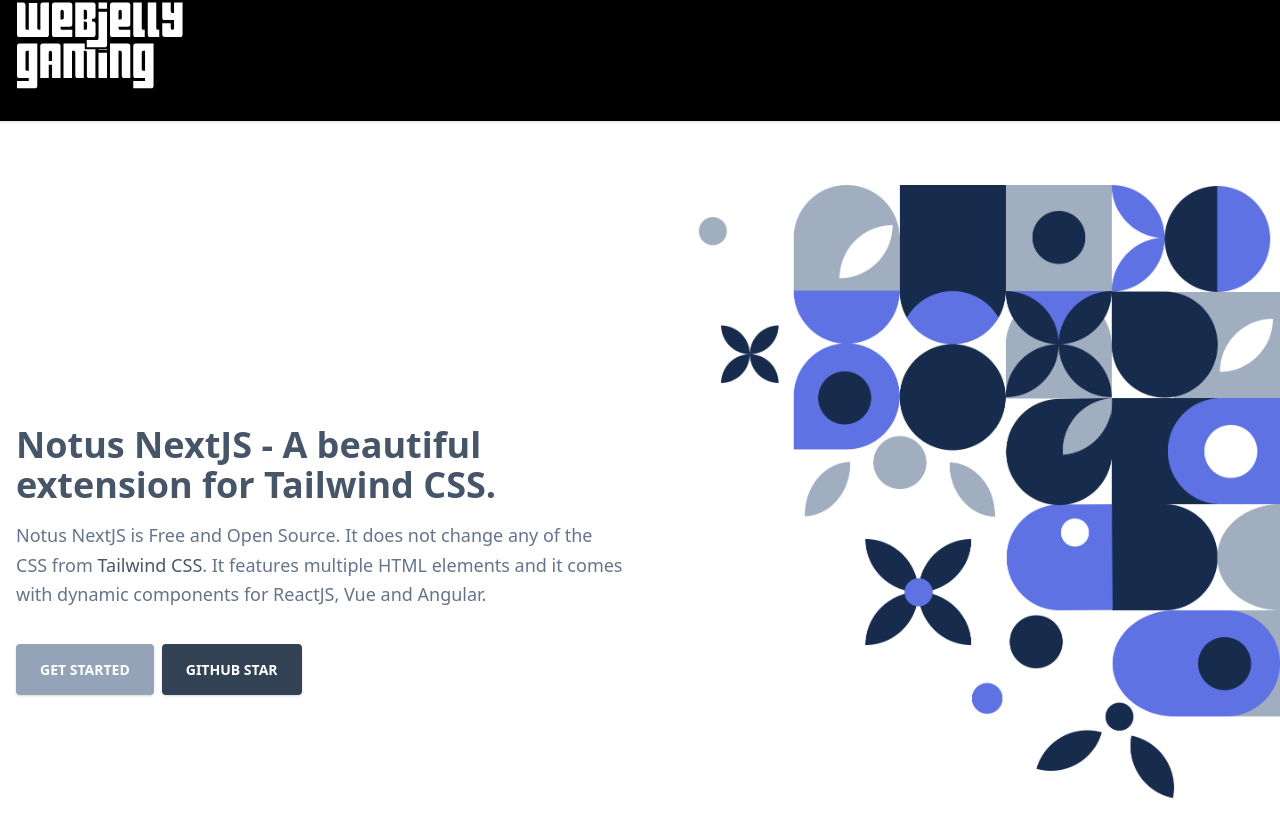
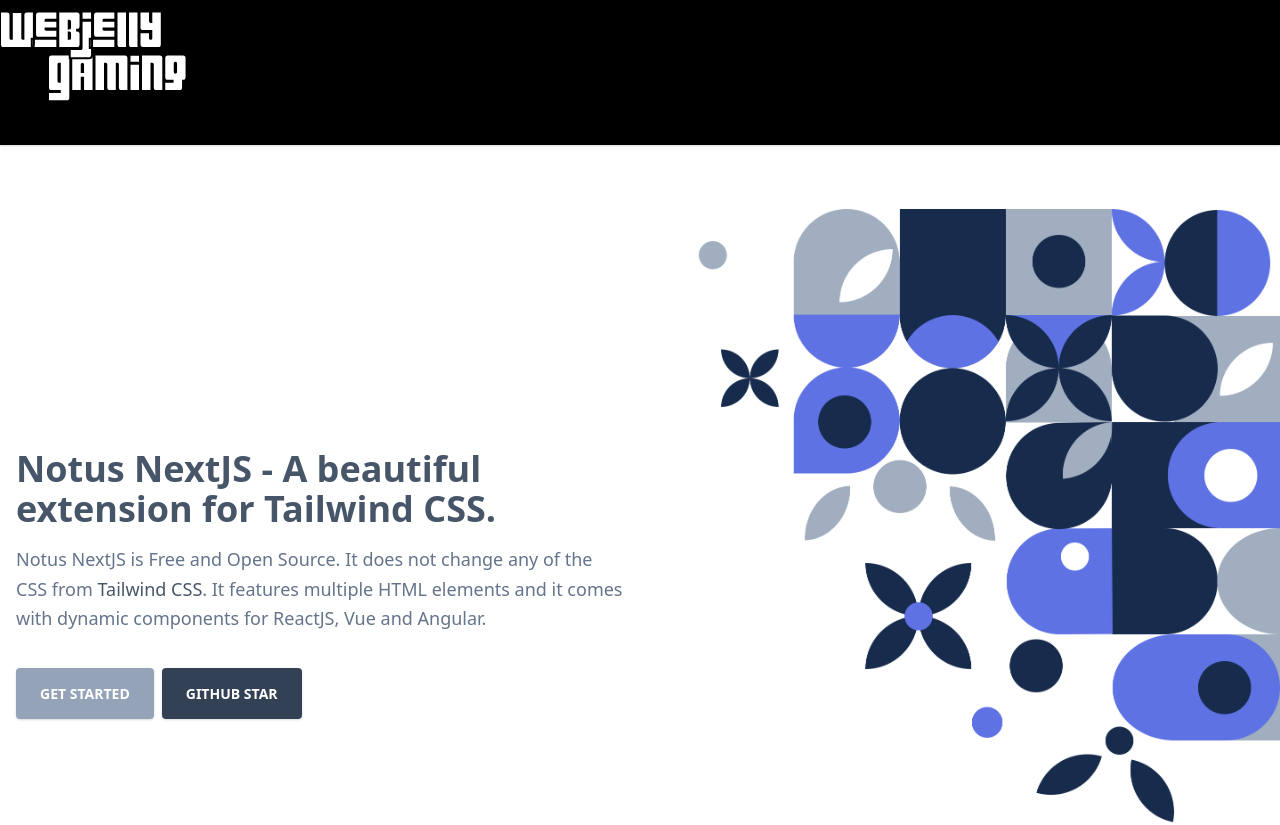
Before and after one commit to DonCream/webjellygaming, a Next.js app in the folder wjg-frontend/: page / in a window 1280 px wide. Shown: the top 825 px of the page. Built offline with nearby package versions, Linux system fonts and the light colour scheme.

Commit message:
header font, position improvements

```diff
--- a/wjg-frontend/components/Navbars/IndexNavbar.js
+++ b/wjg-frontend/components/Navbars/IndexNavbar.js
@@ -9,15 +9,15 @@
   return (
     <>
       <nav className="flex flex-wrap items-center justify-between py-3 bg-black shadow">
-        <div className="container px-4 mx-auto flex flex-wrap items-center justify-between">
-          <div className="w-full relative flex justify-between lg:w-auto lg:static lg:block lg:justify-start">
+        <div className="container mx-auto flex flex-wrap items-center justify-between">
+          <div className="flex justify-between lg:w-auto lg:static lg:block ">
             <Link href="/">
               <a
-                className="gta text-blueGray-700 text-sm font-bold leading-relaxed inline-block mr-4 py-2 whitespace-nowrap uppercase"
+                className="gta text-blueGray-700 text-sm font-bold leading-relaxed inline-block whitespace-nowrap "
                 href="#pablo"
               >
                 <p className="child z-10">WebJelly</p>
-                  <p className="parent ">Gaming</p>
+                  <p className="parent px-12 py-5">GAmIng</p>
               </a>
             </Link>
             <button
--- a/wjg-frontend/styles/globals.scss
+++ b/wjg-frontend/styles/globals.scss
@@ -131,7 +131,7 @@
 .child {
   /* ... */
   position: absolute;
-  top: -21px;
+  top: -11px;
 }
 
 .parent {
```
Also changed, not shown: 2 other files (tests, documents, lock files or other folders).
